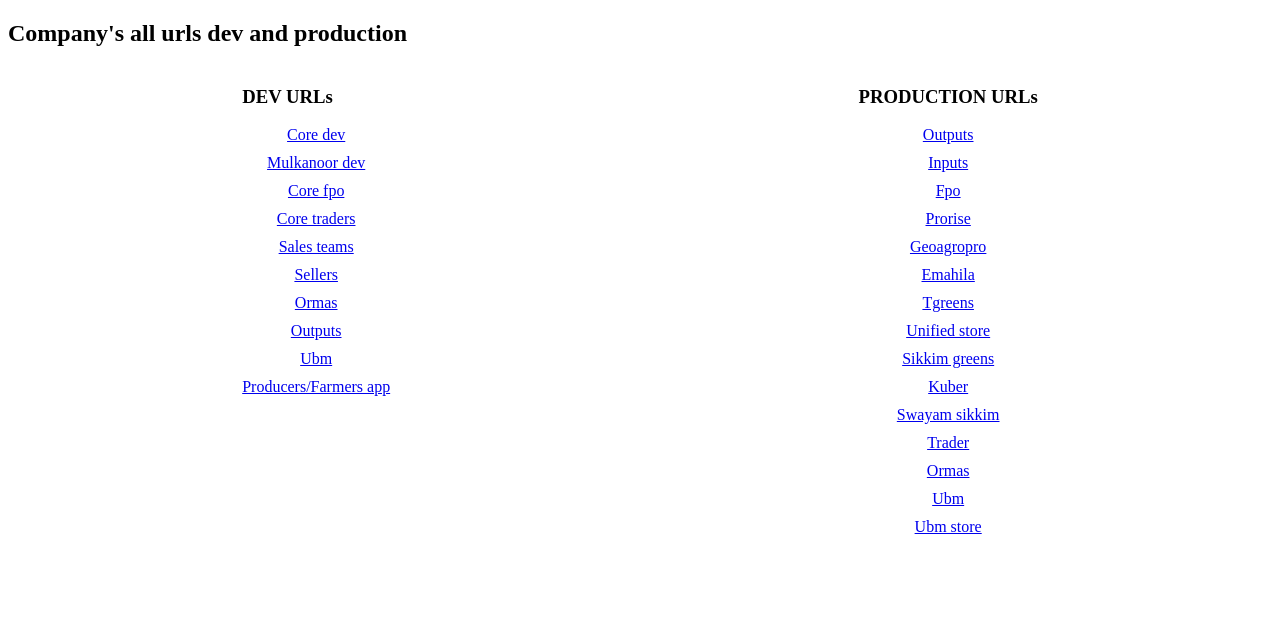
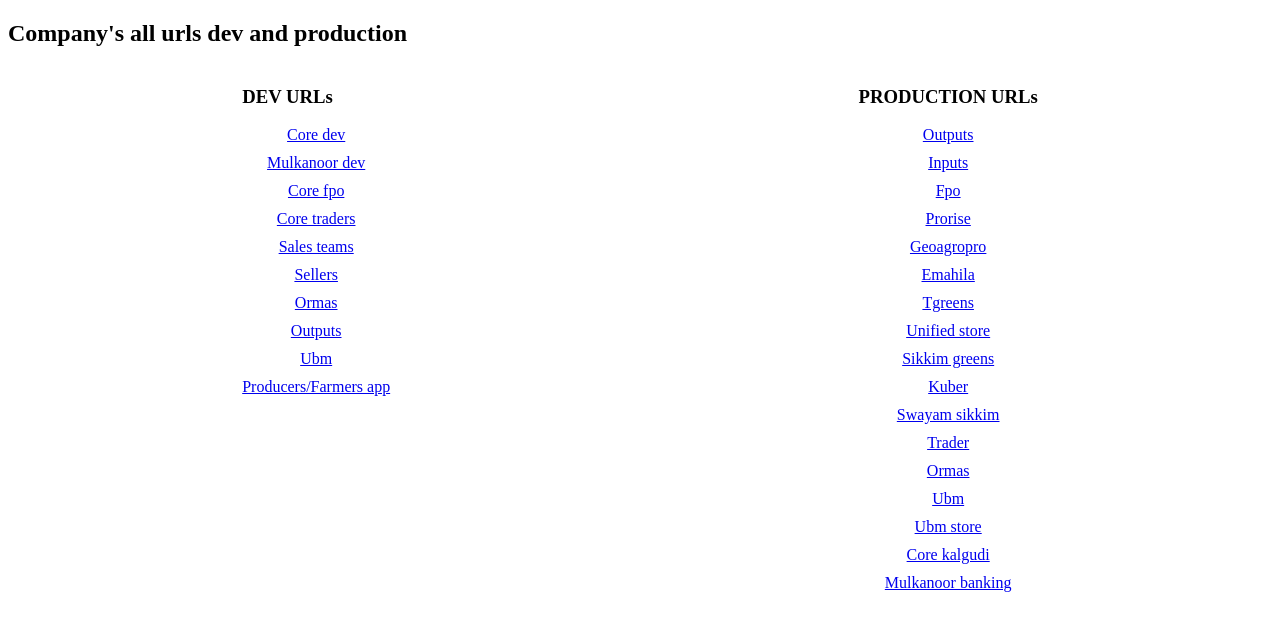
Before and after one commit to anamika-malakar-perp/all-mycompany-urls, a plain HTML site: page index.html in a window 1280 px wide. Drawn offline with Linux system fonts and the light colour scheme.

Commit message:
Created all urls

```diff
--- a/index.html
+++ b/index.html
@@ -61,6 +61,8 @@
                 <a href="https://ormas.kalgudi.com" target="_blank">Ormas</a>
                 <a href="https://ubm.kalgudi.com" target="_blank">Ubm</a>
                 <a href="https://ubmstore.kalgudi.com" target="_blank">Ubm store</a>
+                <a href="https://core.kalgudi.com" target="_blank">Core kalgudi</a>
+                <a href="banking.kalgudi.com" target="_blank">Mulkanoor banking</a>
             </div>
         </div>
     </div>
```
